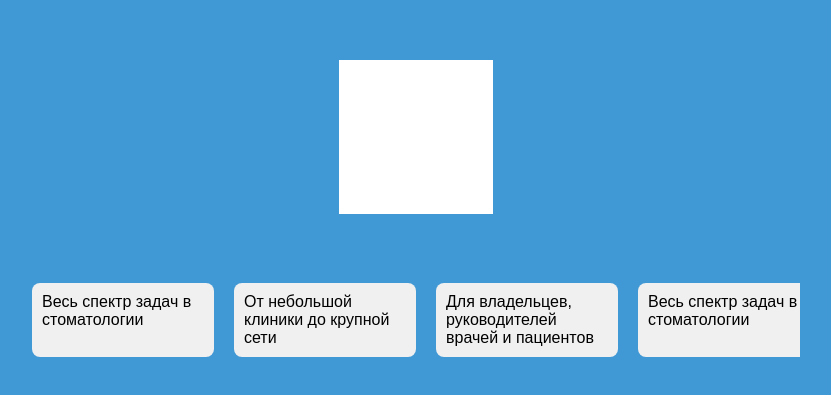
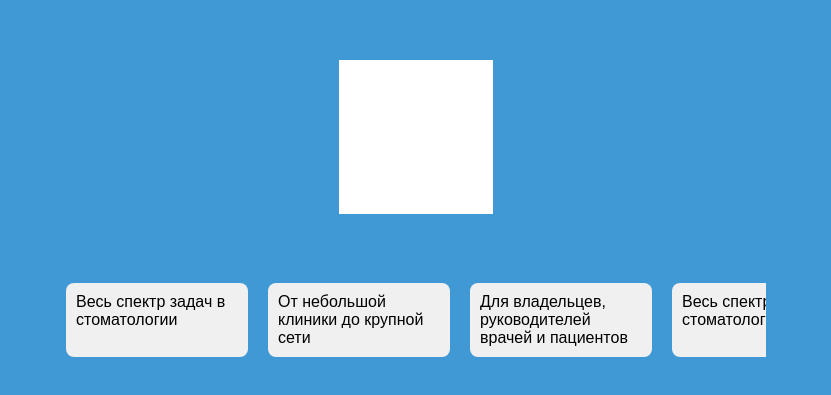
Before and after one commit to SuperCaptainWOW1/model-rotate-on-scroll, a website built with Vite: page index.html in a window 1280 px wide. Shown: the part 263-658 px from the top of the page, without its empty margins (224-1055 px from the left). Built offline with nearby package versions, Linux system fonts and the light colour scheme.

Commit message:
fix slider width

```diff
--- a/src/style.css
+++ b/src/style.css
@@ -25,7 +25,8 @@ canvas {
 
   display: flex;
 
-  max-width: 60vw;
+  /* max-width: 60vw; */
+  width: 700px;
   overflow-y: auto;
 
   padding-bottom: 20px;
```
